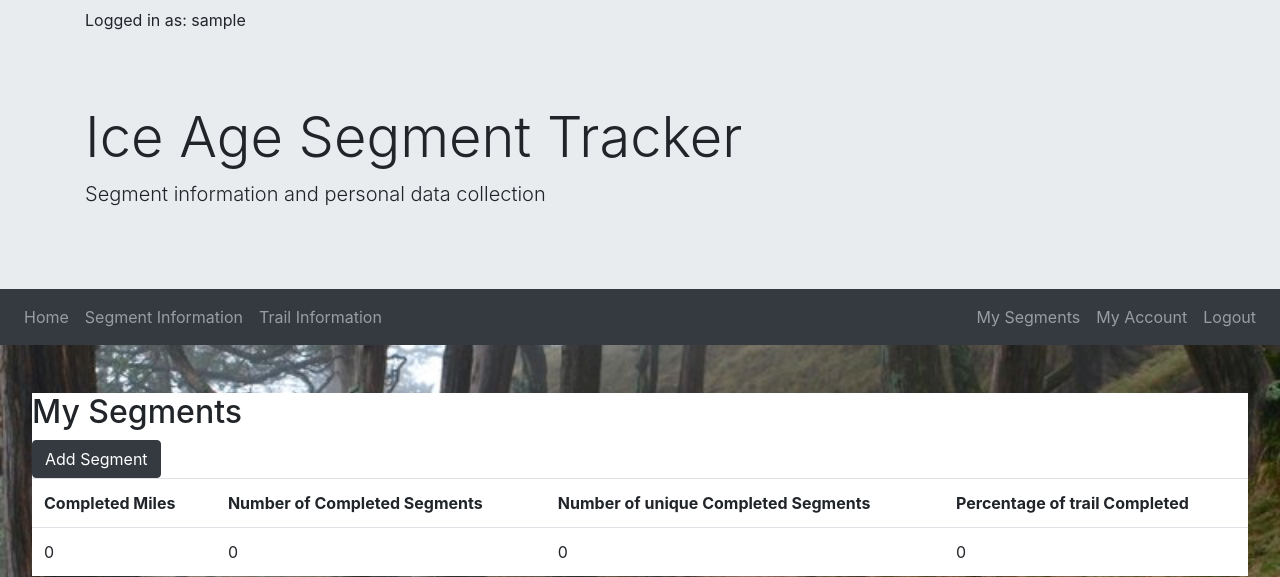
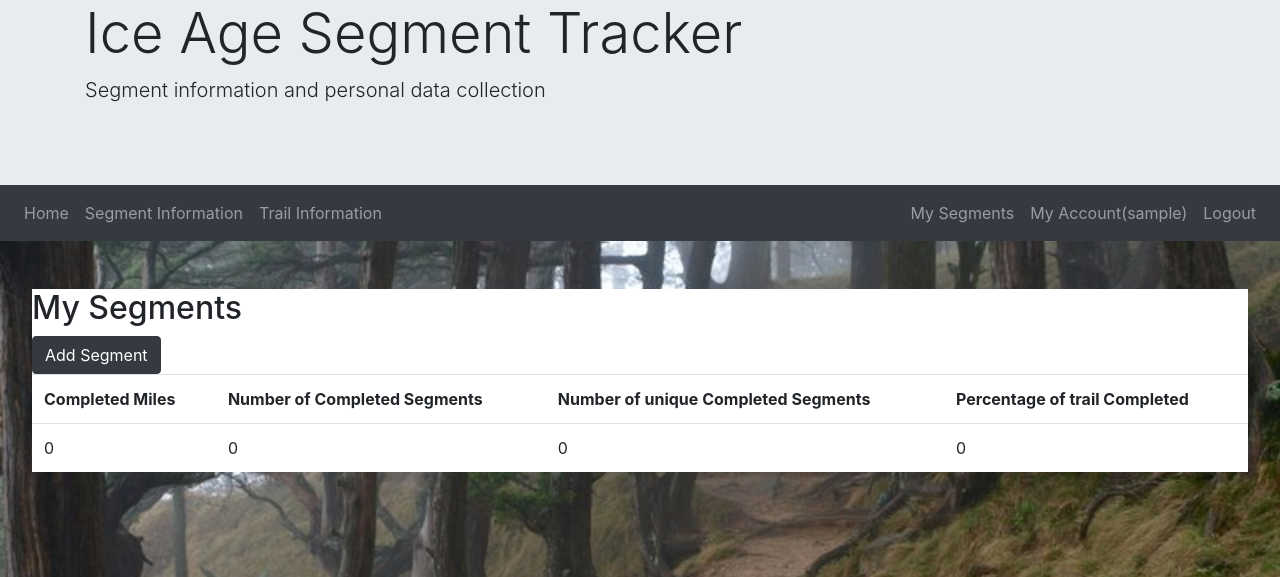
Before and after one commit to llandritsch/IATApp, a PHP site: page /mySegments.php in a window 1280 px wide. Shown: the top 577 px of the page. Run offline with PHP 8.4, Linux system fonts and the light colour scheme; the visitor is signed in with stand-in values (Sample User, id 1); data that the repository does not hold is empty.

Commit message:
fixed logged in as on all pages

```diff
--- a/Views/Navbar.php
+++ b/Views/Navbar.php
@@ -18,7 +18,7 @@
                         <a class="nav-link" href="mySegments.php">My Segments</a>
                     </li>
                     <li class="nav-item">
-                        <a class="nav-link" href="myAccount.php">My Account</a>
+                        <a class="nav-link" href="myAccount.php">My Account(<?php echo "$_SESSION[name]"?>)</a>
                     </li>
                     <li class="nav-item">
                         <a class="nav-link" href="logout.php">Logout</a>
--- a/Views/topNav.php
+++ /dev/null
@@ -1,5 +0,0 @@
-<nav class="navbar navbar-default navbar-fixed-top navbar-dark">
-  <div class="container">
-    <p class="loggedInAs text-right">Logged in as: <?php echo "$_SESSION[name]"?></p>
-  </div>
-</nav>
--- a/addSegmentCounty.php
+++ b/addSegmentCounty.php
@@ -23,9 +23,6 @@
             <div class="container">
             <h1 class="display-4">Ice Age Segment Tracker</h1>
             <p class="lead">Segment information and personal data collection</p>
-            <?php if ($loggedIn) {?>
-                <p class="loggedInAs">Logged in as: <?php echo "$_SESSION[name]"?></p>
-            <?php } ?>
             </div>
         </div>
 
--- a/deleteAccount.php
+++ b/deleteAccount.php
@@ -22,7 +22,6 @@
         <div class="jumbotron jumbotron-fluid">
             <div class="container">
             <h1 class="display-4">Delete Account</h1>
-            <p class="loggedInAs">Logged in as: <?php echo "$_SESSION[name]"?></p>
             </div>
         </div>
 
--- a/index.php
+++ b/index.php
@@ -22,9 +22,6 @@
             <div class="container">
             <h1 class="display-4">Ice Age Segment Tracker</h1>
             <p class="lead">Segment information and personal data collection</p>
-            <?php if ($loggedIn) {?>
-                <p class="loggedInAs">Logged in as: <?php echo "$_SESSION[name]"?></p>
-            <?php } ?>
             </div>
         </div>
         <!-- Nabvar -->
--- a/myAccount.php
+++ b/myAccount.php
@@ -22,7 +22,6 @@
         <div class="jumbotron jumbotron-fluid">
             <div class="container">
             <h1 class="display-4">Account Information</h1>
-            <p class="loggedInAs">Logged in as: <?php echo "$_SESSION[name]"?></p>
             </div>
         </div>
 
--- a/mySegments.php
+++ b/mySegments.php
@@ -19,9 +19,6 @@
 <body>
     <div id="bodyContainer">
         <div class="jumbotron jumbotron-fluid mt-0 pt-0">
-        <?php if ($loggedIn) {
-            require_once('Views/topNav.php');
-            }?>
             <div class="container">
             <h1 class="display-4">Ice Age Segment Tracker</h1>
             <p class="lead">Segment information and personal data collection</p>
--- a/segmentInfo.php
+++ b/segmentInfo.php
@@ -22,9 +22,6 @@
             <div class="container">
             <h1 class="display-4">Ice Age Segment Tracker</h1>
             <p class="lead">Segment information and personal data collection</p>
-            <?php if ($loggedIn) {?>
-                <p class="loggedInAs">Logged in as: <?php echo "$_SESSION[name]"?></p>
-            <?php } ?>
             </div>
         </div>
 
--- a/segments.php
+++ b/segments.php
@@ -23,9 +23,6 @@
             <div class="container">
             <h1 class="display-4">Ice Age Segment Tracker</h1>
             <p class="lead">Segment information and personal data collection</p>
-            <?php if ($loggedIn) {?>
-                <p class="loggedInAs">Logged in as: <?php echo "$_SESSION[name]"?></p>
-            <?php } ?>
             </div>
         </div>
 
```
